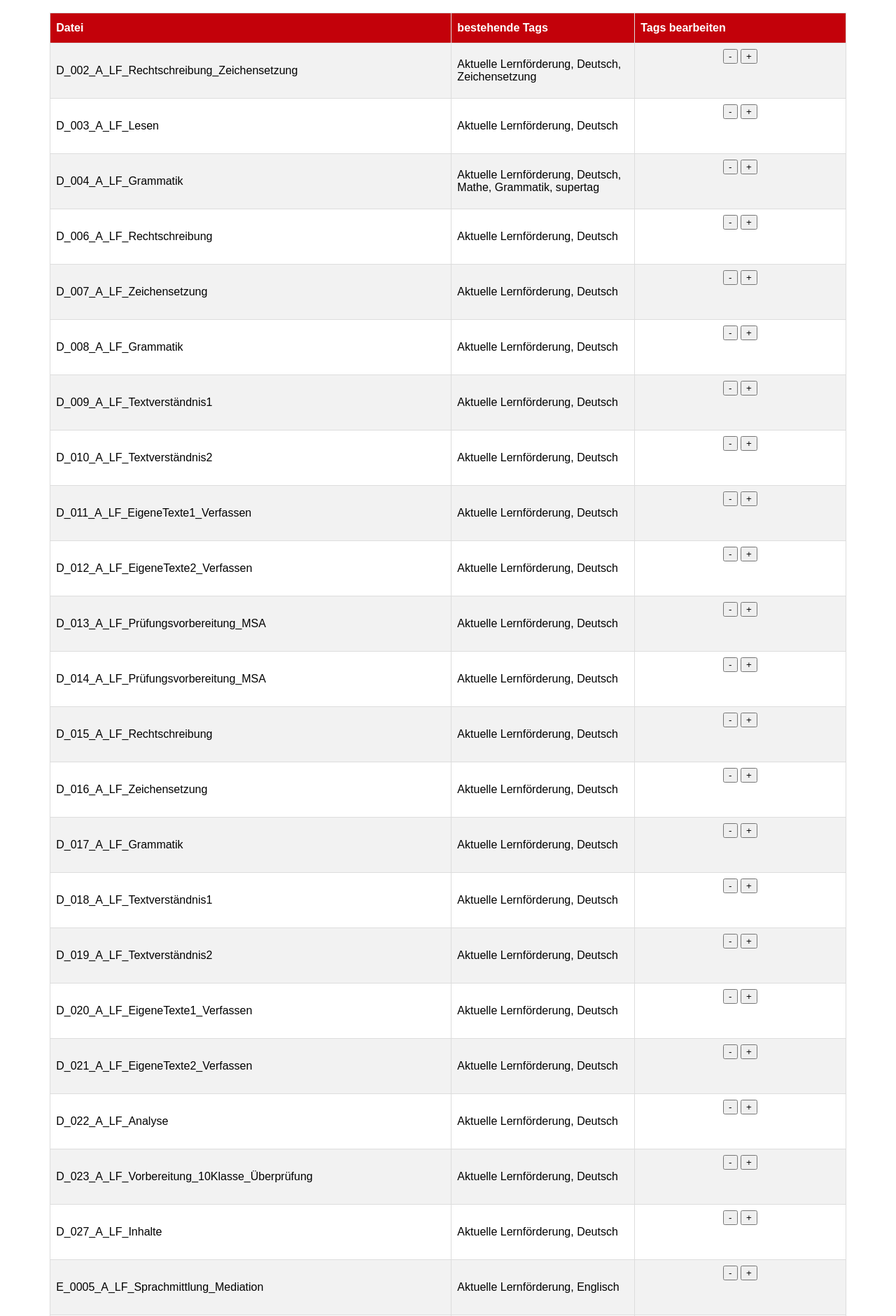
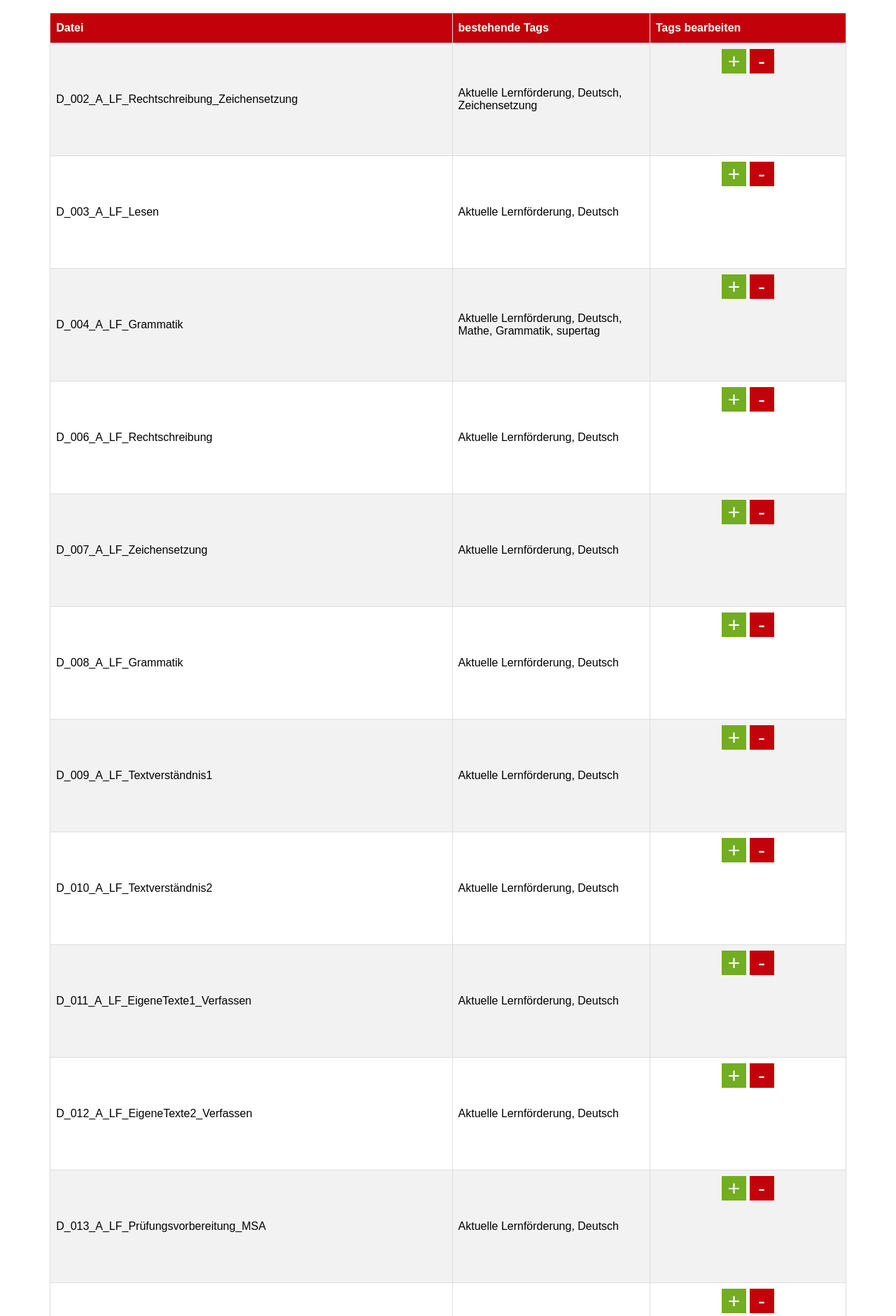
Before and after one commit to pasbelg/taggedFileSearch, a PHP site: page /tagging.php in a window 1280 px wide. Shown: the top 1880 px of the page at 70% size. Run offline with PHP 8.4, Linux system fonts and the light colour scheme; data comes from the database, SQL or seed files in the repository; some libraries are stand-ins or nearby versions.

Commit message:
Javascript visibility Bugs ausgebessert und Tabellen styling

```diff
--- a/tagging.php
+++ b/tagging.php
@@ -17,16 +17,17 @@ $tagList = getTags();
         inputVisibility = document.getElementsByClassName("tagInput" + id)[0];
         if (window.getComputedStyle(inputVisibility).visibility === "hidden"){
           document.getElementsByClassName("tagInput" + id)[0].style.visibility = "visible";
-          document.getElementsByClassName("greenButton")[0].style.visibility = "hidden";
           document.getElementsByClassName("confirmButton" + id)[0].style.visibility = "visible";
+          document.getElementsByClassName("tagDropdown" + id)[0].style.visibility = "hidden";
+
         }
       }
       function showHideDropdown(id) {
         inputVisibility = document.getElementsByClassName("tagDropdown" + id)[0];
         if (window.getComputedStyle(inputVisibility).visibility === "hidden"){
           document.getElementsByClassName("tagDropdown" + id)[0].style.visibility = "visible";
-          document.getElementsByClassName("greenButton")[0].style.visibility = "hidden";
           document.getElementsByClassName("confirmButton" + id)[0].style.visibility = "visible";
+          document.getElementsByClassName("tagInput" + id)[0].style.visibility = "hidden";
         }
       }
       function editTag(id){
@@ -57,7 +58,7 @@ $tagList = getTags();
   </head>
   <body>
   <div class="center">
-  <table border="1" id="tagTable">
+  <table id="tagTable">
     <tr>
       <th>Datei</th>
       <th>bestehende Tags</th>
@@ -79,13 +80,18 @@ $tagList = getTags();
       $tagOption .= '<option value="">'.$tag.'</option>';
     }
     echo '<td class="editCell">
-    <input class="greenButton" type="button" onclick="showHideDropdown('.$fileID.')" value="-">
-    <input class="greenButton" type="button" onclick="showHideInput('.$fileID.')" value="+">
-    <input class="tagInput'.$fileID.'" style="visibility:hidden;"  type="text" name="nm">
-    <select class="tagDropdown'.$fileID.'" style="visibility:hidden;">
+    <input class="tagButton addButton" type="button" onclick="showHideInput('.$fileID.')" value="+">
+    <input class="tagButton rmButton" type="button" onclick="showHideDropdown('.$fileID.')" value="-">
+    <br>
+    <br>
+    <select class="tagDropdownStyle tagDropdown'.$fileID.'" style="visibility:hidden;">
     '.$tagOption.'
     </select>
-    <input class="greenButton confirmButton'.$fileID.'" style="visibility:hidden;" type="button" onclick="editTag('.$fileID.')" value="🗸">
+    <input class="tagInput'.$fileID.'" style="visibility:hidden;"  type="text" name="nm">
+    <br>
+    <br>
+    <input class="tagButton confirmButtonStyle confirmButton'.$fileID.'" style="visibility:hidden;" type="button" onclick="editTag('.$fileID.')" value="🗸">
+
     </td>';
     $db->close();
     }
```
